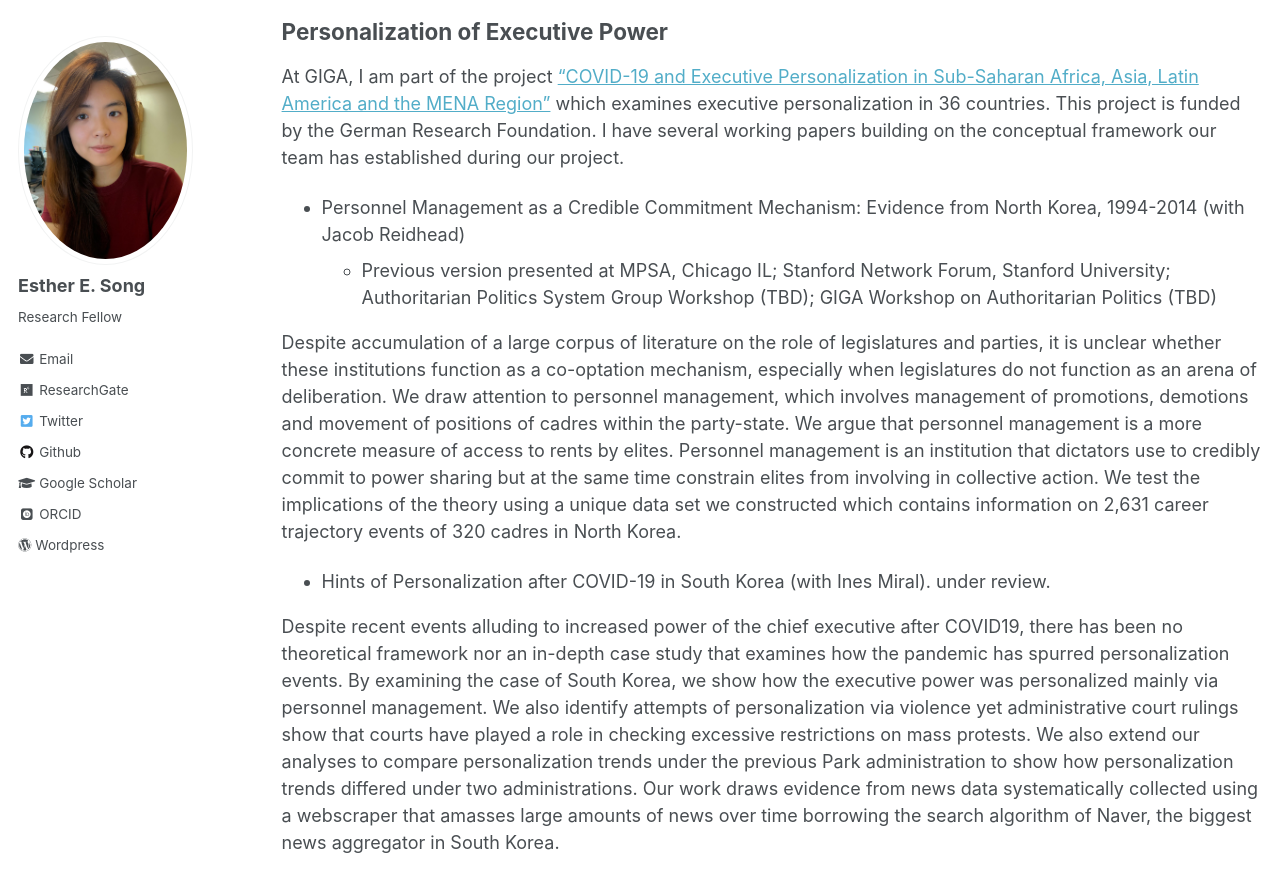
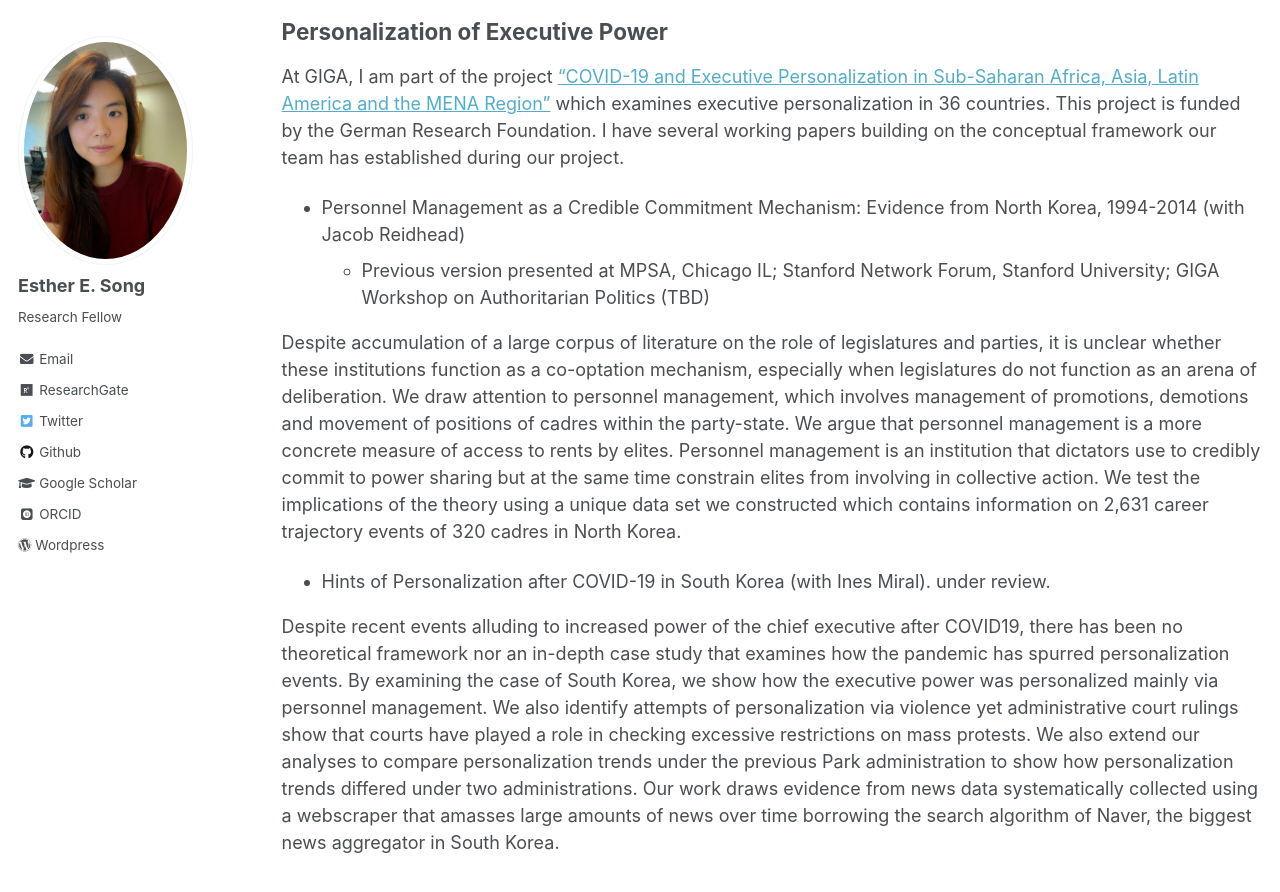
Before and after one commit to ehsong/ehsong.github.io, a Jekyll site: the page built from _pages/research.md, in a window 1280 px wide and 900 px high, scrolled down 2685 px. Shown: the top 892 px of the window. Built offline with Jekyll 4.4.1, drawn with Linux system fonts in a browser that asks for light colours; some web fonts are replaced.

Commit message:
Update research.md

```diff
--- a/_pages/research.md
+++ b/_pages/research.md
@@ -56,7 +56,7 @@ My last research agenda lies in understanding how China interacts with the liber
 At GIGA, I am part of the project [“COVID-19 and Executive Personalization in Sub-Saharan Africa, Asia, Latin America and the MENA Region”](https://www.giga-hamburg.de/en/research-and-transfer/projects/covid-19-executive-personalization-sub-saharan-africa-asia-latin-america-mena-region) which examines executive personalization in 36 countries. This project is funded by the German Research Foundation. I have several working papers building on the conceptual framework our team has established during our project.
 
 * Personnel Management as a Credible Commitment Mechanism: Evidence from North Korea, 1994-2014 (with Jacob Reidhead)
-  * Previous version presented at MPSA, Chicago IL; Stanford Network Forum, Stanford University; Authoritarian Politics System Group Workshop (TBD); GIGA Workshop on Authoritarian Politics (TBD)
+  * Previous version presented at MPSA, Chicago IL; Stanford Network Forum, Stanford University; GIGA Workshop on Authoritarian Politics (TBD)
 
 Despite accumulation of a large corpus of literature on the role of legislatures and parties, it is unclear whether these institutions function as a co-optation mechanism, especially when legislatures do not function as an arena of deliberation. We draw attention to personnel management, which involves management of promotions, demotions and movement of positions of cadres within the party-state. We argue that personnel management is a more concrete measure of access to rents by elites. Personnel management is an institution that dictators use to credibly commit to power sharing but at the same time constrain elites from involving in collective action. We test the implications of the theory using a unique data set we constructed which contains information on 2,631 career trajectory events of 320 cadres in North Korea.
 
```
